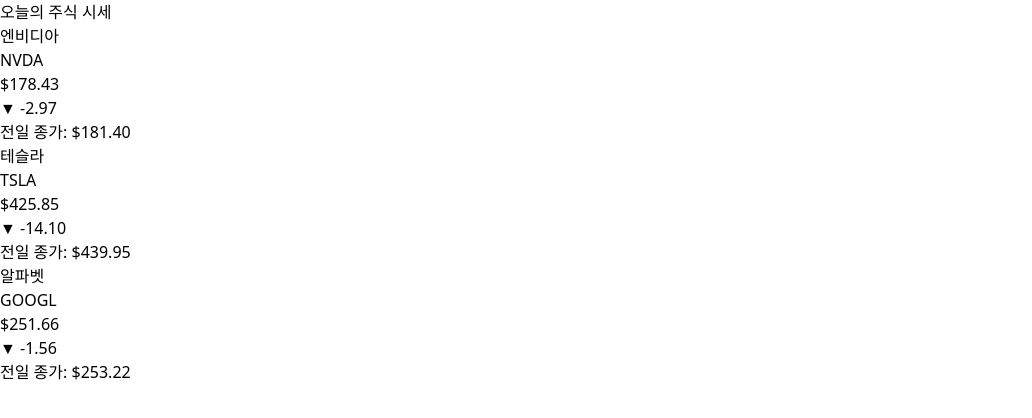
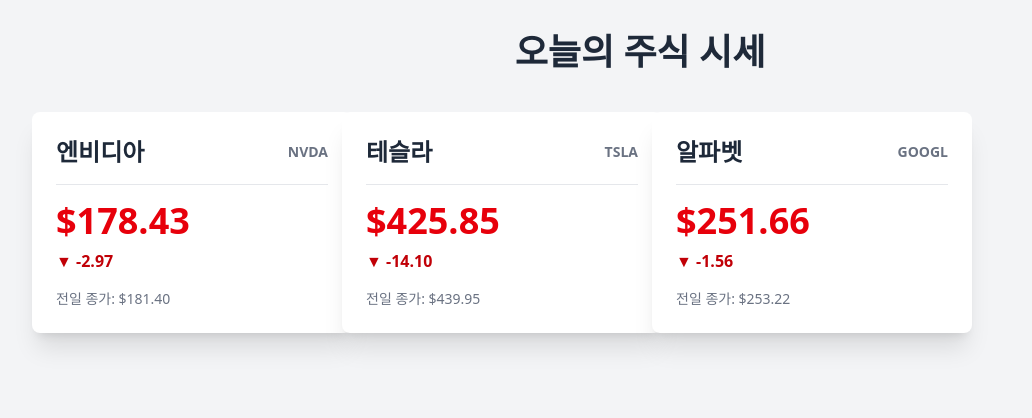
Before and after one commit to devbwoh/w25w04-stock-list, a React (Vite) app: page / in a window 1280 px wide. Shown: the top 418 px of the page, without its empty margins (0-1032 px from the left). Built offline with nearby package versions, Linux system fonts and the light colour scheme.

Commit message:
💄Tailwind

```diff
--- a/src/App.jsx
+++ b/src/App.jsx
@@ -10,9 +10,9 @@
 
 function App() {
   return (
-    <div>
-      <h1>오늘의 주식 시세</h1>
-      <div>
+    <div className='bg-gray-100 min-h-screen p-8 flex flex-col items-center'>
+      <h1 className="text-4xl font-bold text-gray-800 mb-10">오늘의 주식 시세</h1>
+      <div className="grid grid-cols-1 sm:grid-cols-2 lg:grid-cols-3 xl:grid-cols-4 gap-6 w-full max-w-7xl">
         {
           stocks.map(stock => (
             <TickerCard
--- a/src/TickerCard.jsx
+++ b/src/TickerCard.jsx
@@ -5,24 +5,22 @@
   const isPositive = priceChange >= 0
 
   return (
-    <div>
-      <div>
-        <h2>{name}</h2>
-        <div>{ticker}</div>
+    <div className="bg-white rounded-lg shadow-xl p-6 w-80 transform transition duration-500 hover:scale-105">
+      <div className="flex justify-between items-center mb-4">
+        <h2 className="text-2xl font-bold text-gray-800">{name}</h2>
+        <div className="text-sm font-semibold text-gray-500">{ticker}</div>
       </div>
-      <div></div>
+      <div className="border-b border-gray-200 mb-4"></div>
 
-      <div>
+      <div className={`text-4xl font-extrabold mb-2 ${isPositive ? 'text-green-600' : 'text-red-600'}`}>
         ${currentPrice.toFixed(2)}
       </div>
 
-      <div>
-        <div>
+      <div className={`text-base font-semibold ${isPositive ? 'text-green-700' : 'text-red-700'}`}>
           {isPositive ? '▲' : '▼'} {priceChange.toFixed(2)}
-        </div>
       </div>
 
-      <div>
+      <div className="mt-4 text-sm text-gray-500">
         전일 종가: ${previousClose.toFixed(2)}
       </div>
     </div>
```
